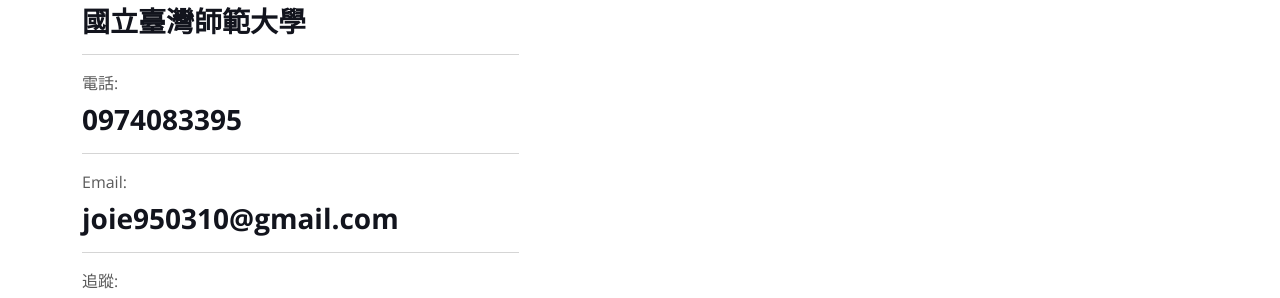
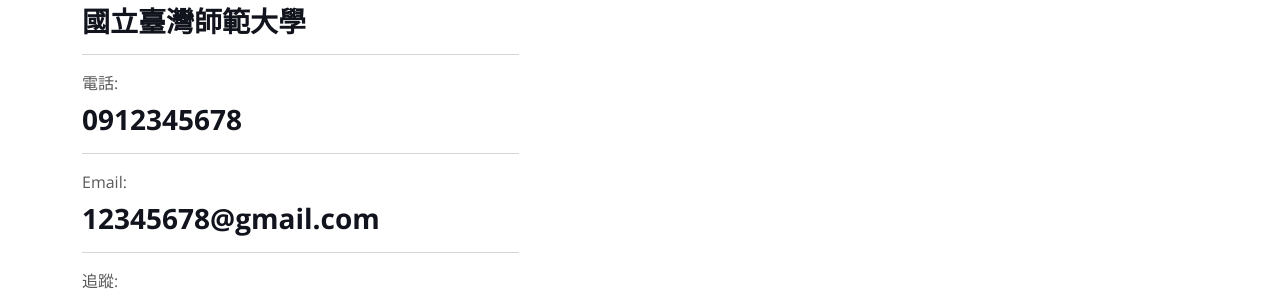
Before and after one commit to JoieLiu/-, a plain HTML site: page index.html in a window 1280 px wide. Shown: the part 3605-3903 px from the top of the page. Drawn offline with nearby package versions, Linux system fonts and the light colour scheme.

Commit message:
change11

```diff
--- a/index.html
+++ b/index.html
@@ -447,10 +447,10 @@
                     <h3 class="fw-bold">國立臺灣師範大學</h3>
                     <hr class="w-100">
                     <p class="mb-2">電話:</p>
-                    <h3 class="fw-bold">0974083395</h3>
+                    <h3 class="fw-bold">0912345678</h3>
                     <hr class="w-100">
                     <p class="mb-2">Email:</p>
-                    <h3 class="fw-bold">joie950310@gmail.com</h3>
+                    <h3 class="fw-bold">12345678@gmail.com</h3>
                     <hr class="w-100">
                     <p class="mb-2">追蹤:</p>
                     <div class="d-flex pt-2">
```
